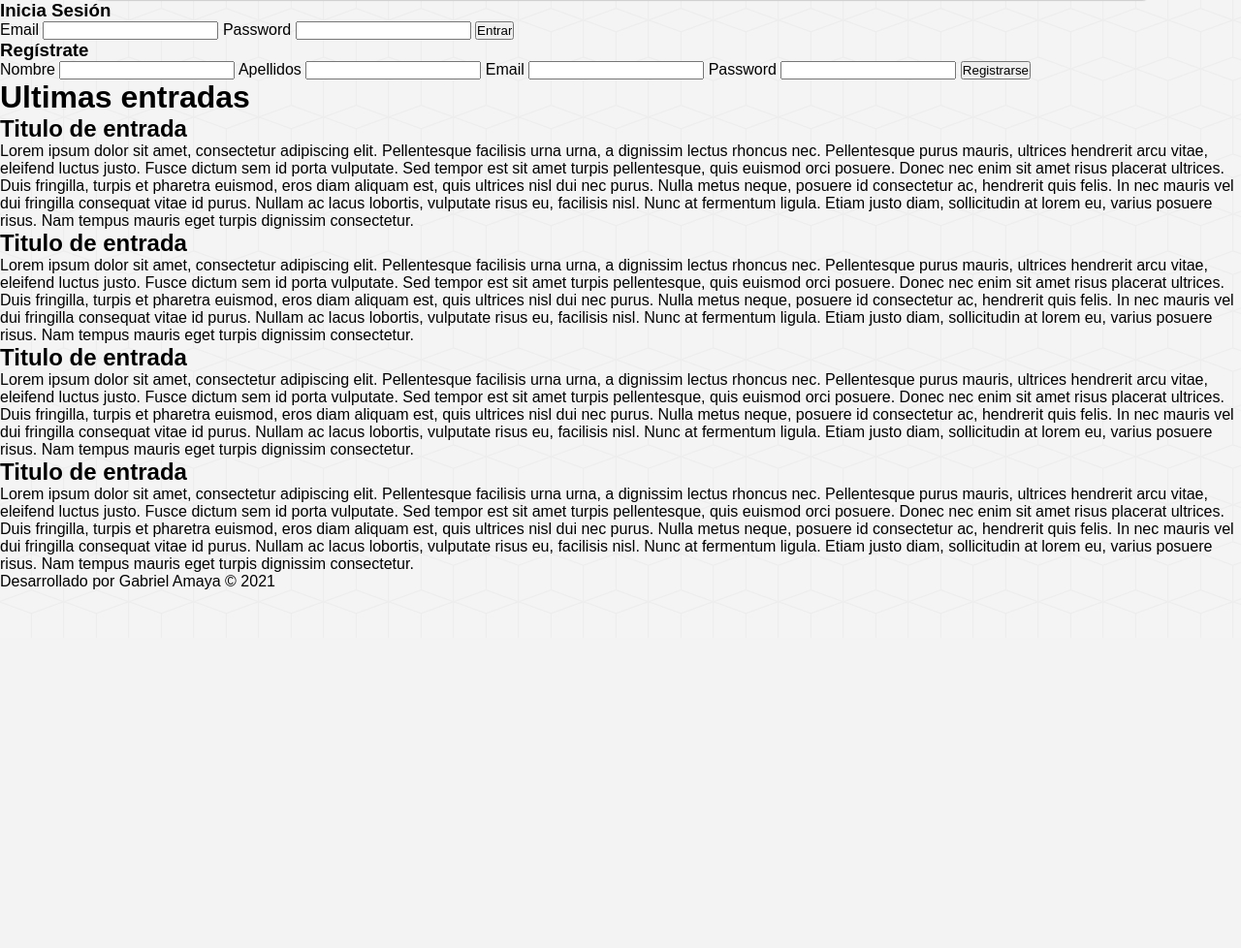
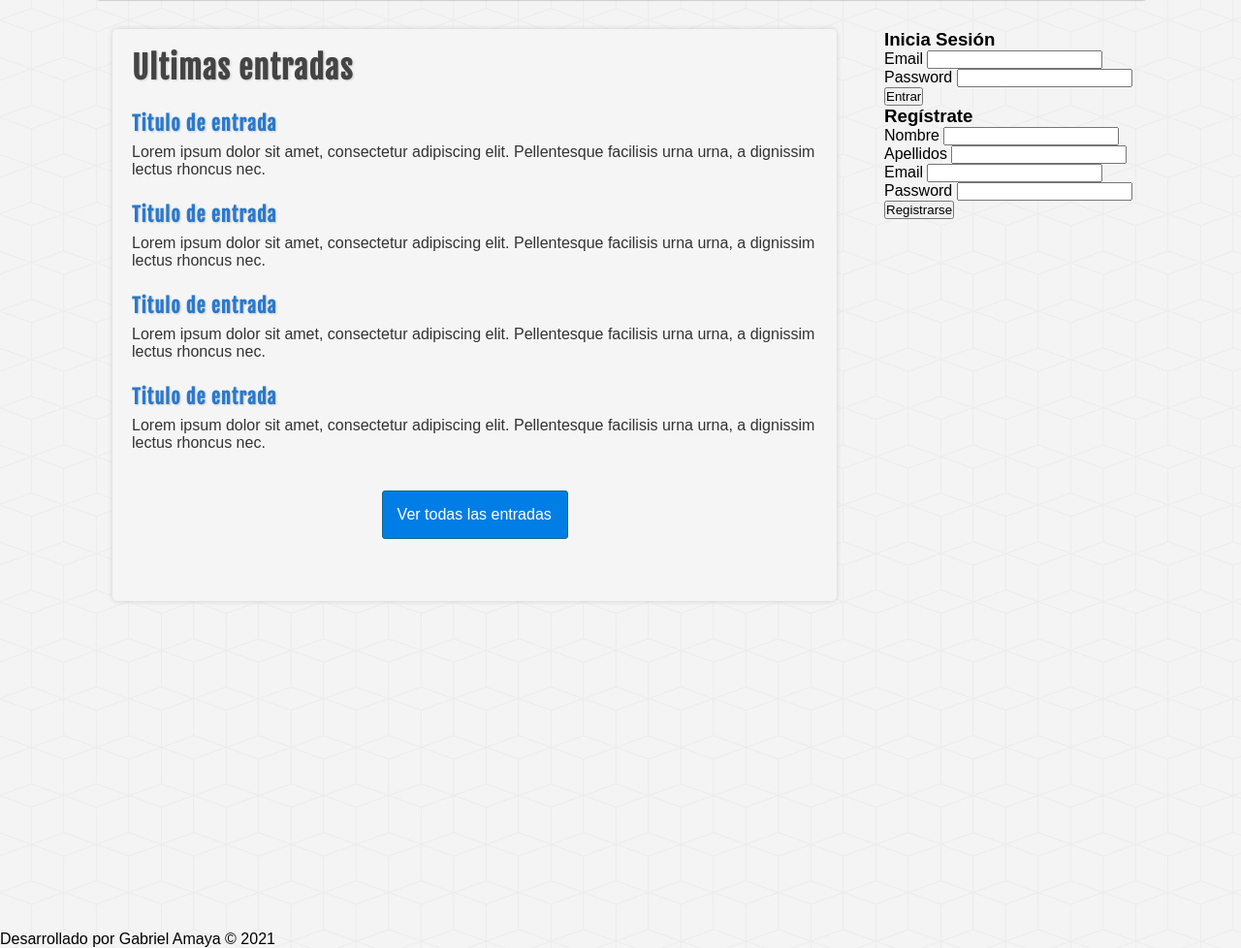
Before and after one commit to zero-skill/Blog, a PHP site: page / in a window 1280 px wide. Shown: the part 142-1120 px from the top of the page at 97% size. Before the commit the page ends 750 px from the top, so only its background shows below. Run offline with PHP 8.4, Linux system fonts and the light colour scheme.

Commit message:
container css

```diff
--- a/assets/css/style.css
+++ b/assets/css/style.css
@@ -79,4 +79,68 @@ body{
 #nav ul li a:hover{
     background: linear-gradient(to bottom, #f2f2f2 0px, #dad9d4 100%);
 }
+/*CONTENIDO*/
+#container{
+     width: 85%;
+    min-height: 900px;
+    margin: 0px auto;
+    margin-top: 30px;
+    margin-bottom: 30px;
+}
+/*BARRA LATERAL*/
+#sidebar{
+    float: right;
+    width: 25%;
+    min-height: 900px;
+}
+
+/*PRINCIPAL*/
+
+#principal{
+    float: left;
+    width: 65%;
+    min-height: 550px;
+    background: whitesmoke;
+    border-radius: 5px;
+    box-shadow: 0px 0px 5px #ccc;
+    margin-left: 20px;
+    padding: 20px;
+    overflow: hidden;
+
+}
+#principal p{
+    color: #333;
+}
+#principal h1{
+    font-size: 32px;
+    color: #444;
+    letter-spacing: 1px;
+    text-shadow: 1px 1px 2px #ccc;
+    font-family: "fajala";
+}
+#principal h2{
+    font-size: 20px;
+    color: #2979cd;
+    letter-spacing: 1px;
+    font-family: "fajala";
+    margin-top: 25px;
+    text-shadow: 1px 1px 2px #ccc;
+}
+#principal p{
+    margin-top: 8px;
+}
+.ver-todas a{
+    display: block;
+    border-radius: 3px;
+    padding: 15px;
+    color: white;
+    background: #007ee5;
+    border: 1px solid #156785;
+    cursor: pointer;
+    width: 160px;
+
+    margin: 0px auto;
+    margin-top: 40px;
+}
+
 .block-aside{}
--- a/index.php
+++ b/index.php
@@ -69,31 +69,40 @@ and open the template in the editor.
             <div id="principal">
                 <h1>Ultimas entradas</h1>
                 <article class="entrada">
+                    <a href="">
                         <h2>Titulo de entrada</h2>
                         <p>
-                        Lorem ipsum dolor sit amet, consectetur adipiscing elit. Pellentesque facilisis urna urna, a dignissim lectus rhoncus nec. Pellentesque purus mauris, ultrices hendrerit arcu vitae, eleifend luctus justo. Fusce dictum sem id porta vulputate. Sed tempor est sit amet turpis pellentesque, quis euismod orci posuere. Donec nec enim sit amet risus placerat ultrices. Duis fringilla, turpis et pharetra euismod, eros diam aliquam est, quis ultrices nisl dui nec purus. Nulla metus neque, posuere id consectetur ac, hendrerit quis felis. In nec mauris vel dui fringilla consequat vitae id purus. Nullam ac lacus lobortis, vulputate risus eu, facilisis nisl. Nunc at fermentum ligula. Etiam justo diam, sollicitudin at lorem eu, varius posuere risus. Nam tempus mauris eget turpis dignissim consectetur.
+                            Lorem ipsum dolor sit amet, consectetur adipiscing elit. Pellentesque facilisis urna urna, a dignissim lectus rhoncus nec.
                         </p>
+                    </a>
                 </article>
                 <article class="entrada">
+                    <a href="">
                         <h2>Titulo de entrada</h2>
                         <p>
-                        Lorem ipsum dolor sit amet, consectetur adipiscing elit. Pellentesque facilisis urna urna, a dignissim lectus rhoncus nec. Pellentesque purus mauris, ultrices hendrerit arcu vitae, eleifend luctus justo. Fusce dictum sem id porta vulputate. Sed tempor est sit amet turpis pellentesque, quis euismod orci posuere. Donec nec enim sit amet risus placerat ultrices. Duis fringilla, turpis et pharetra euismod, eros diam aliquam est, quis ultrices nisl dui nec purus. Nulla metus neque, posuere id consectetur ac, hendrerit quis felis. In nec mauris vel dui fringilla consequat vitae id purus. Nullam ac lacus lobortis, vulputate risus eu, facilisis nisl. Nunc at fermentum ligula. Etiam justo diam, sollicitudin at lorem eu, varius posuere risus. Nam tempus mauris eget turpis dignissim consectetur.
-                    </p>
+                            Lorem ipsum dolor sit amet, consectetur adipiscing elit. Pellentesque facilisis urna urna, a dignissim lectus rhoncus nec.                        </p>
+                    </a>
                 </article>
                 <article class="entrada">
+                    <a href="">
                         <h2>Titulo de entrada</h2>
                         <p>
-                        Lorem ipsum dolor sit amet, consectetur adipiscing elit. Pellentesque facilisis urna urna, a dignissim lectus rhoncus nec. Pellentesque purus mauris, ultrices hendrerit arcu vitae, eleifend luctus justo. Fusce dictum sem id porta vulputate. Sed tempor est sit amet turpis pellentesque, quis euismod orci posuere. Donec nec enim sit amet risus placerat ultrices. Duis fringilla, turpis et pharetra euismod, eros diam aliquam est, quis ultrices nisl dui nec purus. Nulla metus neque, posuere id consectetur ac, hendrerit quis felis. In nec mauris vel dui fringilla consequat vitae id purus. Nullam ac lacus lobortis, vulputate risus eu, facilisis nisl. Nunc at fermentum ligula. Etiam justo diam, sollicitudin at lorem eu, varius posuere risus. Nam tempus mauris eget turpis dignissim consectetur.
-                    </p>
+                            Lorem ipsum dolor sit amet, consectetur adipiscing elit. Pellentesque facilisis urna urna, a dignissim lectus rhoncus nec.                        </p>
+                    </a>
                 </article>
                 <article class="entrada">
+                    <a href="">
                         <h2>Titulo de entrada</h2>
                         <p>
-                        Lorem ipsum dolor sit amet, consectetur adipiscing elit. Pellentesque facilisis urna urna, a dignissim lectus rhoncus nec. Pellentesque purus mauris, ultrices hendrerit arcu vitae, eleifend luctus justo. Fusce dictum sem id porta vulputate. Sed tempor est sit amet turpis pellentesque, quis euismod orci posuere. Donec nec enim sit amet risus placerat ultrices. Duis fringilla, turpis et pharetra euismod, eros diam aliquam est, quis ultrices nisl dui nec purus. Nulla metus neque, posuere id consectetur ac, hendrerit quis felis. In nec mauris vel dui fringilla consequat vitae id purus. Nullam ac lacus lobortis, vulputate risus eu, facilisis nisl. Nunc at fermentum ligula. Etiam justo diam, sollicitudin at lorem eu, varius posuere risus. Nam tempus mauris eget turpis dignissim consectetur.
-                    </p>
+                            Lorem ipsum dolor sit amet, consectetur adipiscing elit. Pellentesque facilisis urna urna, a dignissim lectus rhoncus nec.                        </p>
+                    </a>
                 </article>
+                <div class="ver-todas">
+                    <a href="">Ver todas las entradas</a>
+                </div>
             </div>
 
+            <div class="clearfix"></div>
         </div>
 
         <!---- FOOTER --->
```
Lines whose indentation alone changed are shown as unchanged.
